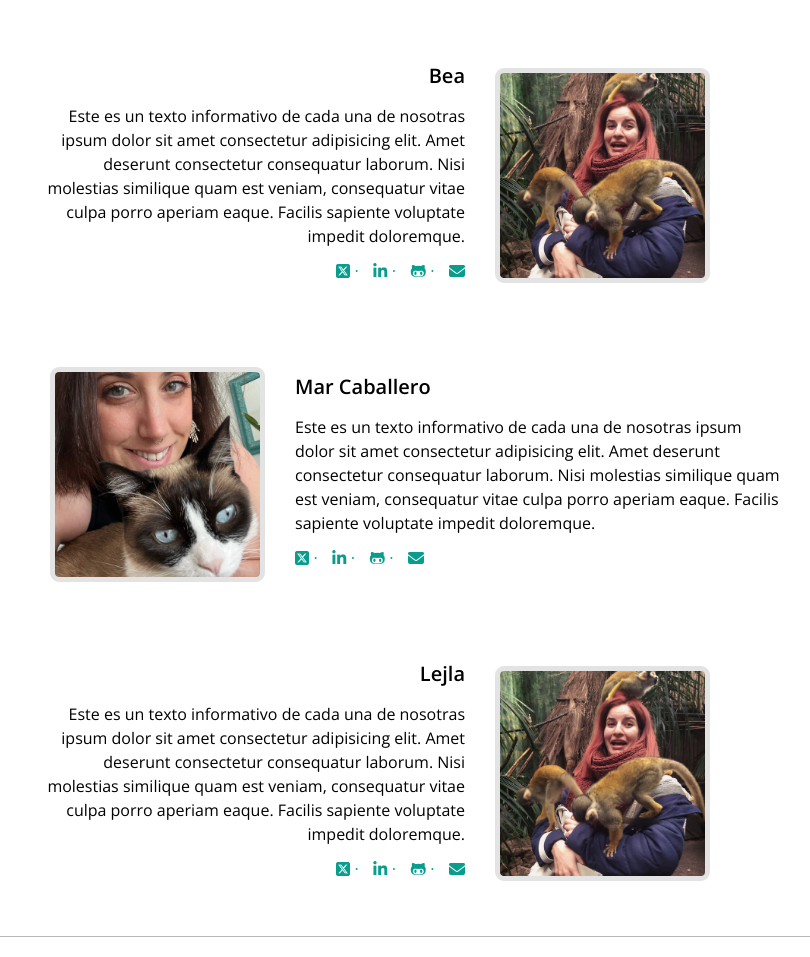
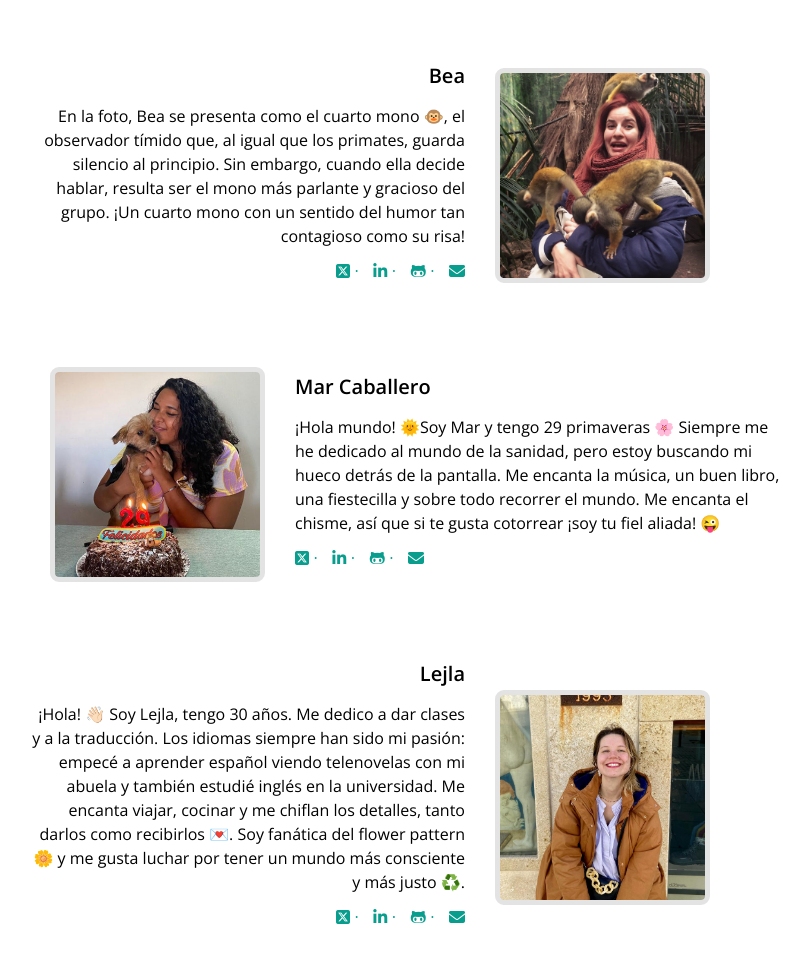
Before and after one commit to bearm12/project-promo-w-module-1-team-3, a website built with Vite: page src/index.html in a window 1280 px wide. Shown: the part 1565-2522 px from the top of the page, without its empty margins (260-1070 px from the left). Built offline with nearby package versions, Linux system fonts and the light colour scheme; files whose address does not match are found by name.

Commit message:
textos y fotos bio

```diff
--- a/src/partials/personas.html
+++ b/src/partials/personas.html
@@ -59,10 +59,10 @@
                       </div>
 
                       <div class="content_persona_text_bio_right">
-                        <p>Este es un texto informativo de cada una de nosotras ipsum dolor sit amet consectetur adipisicing elit.
-                          Amet deserunt consectetur consequatur laborum.
-                          Nisi molestias similique quam est veniam, consequatur vitae culpa porro aperiam eaque. Facilis sapiente
-                          voluptate impedit doloremque.</p>
+                        <p>En la foto, Bea se presenta como el cuarto mono 🐵, el observador tímido que,
+                          al igual que los primates, guarda silencio al principio. Sin embargo,
+                          cuando ella decide hablar, resulta ser el mono más parlante y gracioso del grupo.
+                          ¡Un cuarto mono con un sentido del humor tan contagioso como su risa! </p>
                       </div>
 
                     <!-- Aquí comienza la zona de iconos de social media -->
@@ -89,7 +89,7 @@
           <div class="content_persona_left">
                   <div class="content_persona_image">
                     <figure>
-                      <img src="../images/izaskun_img.jpg" alt="Izaskun Saez" class="persona_image" />
+                      <img src="../images/mar_img.jpeg" alt="MAr" class="persona_image" />
                     </figure>
                   </div>
           <!-- Aquí comienza la información en texto -->
@@ -99,10 +99,10 @@
                       </div>
 
                       <div class="content_persona_text_bio_left">
-                        <p>Este es un texto informativo de cada una de nosotras ipsum dolor sit amet consectetur adipisicing elit.
-                          Amet deserunt consectetur consequatur laborum.
-                          Nisi molestias similique quam est veniam, consequatur vitae culpa porro aperiam eaque. Facilis sapiente
-                          voluptate impedit doloremque.</p>
+                        <p>¡Hola mundo! 🌞Soy Mar y tengo 29 primaveras 🌸 Siempre me he dedicado al mundo de la sanidad,
+                          pero estoy buscando mi hueco detrás de la pantalla. Me encanta la música, un buen libro,
+                          una fiestecilla y sobre todo recorrer el mundo.
+                          Me encanta el chisme, así que si te gusta cotorrear ¡soy tu fiel aliada! 😜</p>
                       </div>
 
               <!-- Aquí comienza la zona de iconos de social media -->
@@ -132,7 +132,7 @@
       <div class="content_persona_right">
                 <div class="content_persona_image">
                   <figure>
-                        <img src="../images/bea_img.jpeg" alt="Bea" class="persona_image" />
+                        <img src="../images/lejla_img.jpeg" alt="Lejla" class="persona_image" />
                   </figure>
                 </div>
             <!-- Aquí comienza la información en texto -->
@@ -142,10 +142,10 @@
                       </div>
 
                       <div class="content_persona_text_bio_right">
-                        <p>Este es un texto informativo de cada una de nosotras ipsum dolor sit amet consectetur adipisicing elit.
-                          Amet deserunt consectetur consequatur laborum.
-                          Nisi molestias similique quam est veniam, consequatur vitae culpa porro aperiam eaque. Facilis sapiente
-                          voluptate impedit doloremque.</p>
+                        <p> ¡Hola! 👋🏻 Soy Lejla, tengo 30 años. Me dedico a dar clases y a la traducción.
+                          Los idiomas siempre han sido mi pasión: empecé a aprender español viendo telenovelas con mi abuela y
+                          también estudié inglés en la universidad. Me encanta viajar, cocinar y me chiflan los detalles,
+                          tanto darlos como recibirlos 💌. Soy  fanática del flower pattern 🌼 y me gusta luchar por tener un mundo más consciente y más justo ♻️.</p>
                       </div>
 
                     <!-- Aquí comienza la zona de iconos de social media -->
```
Also changed, not shown: public/images/lejla_img.jpeg (added), public/images/mar_img.jpeg (added).
